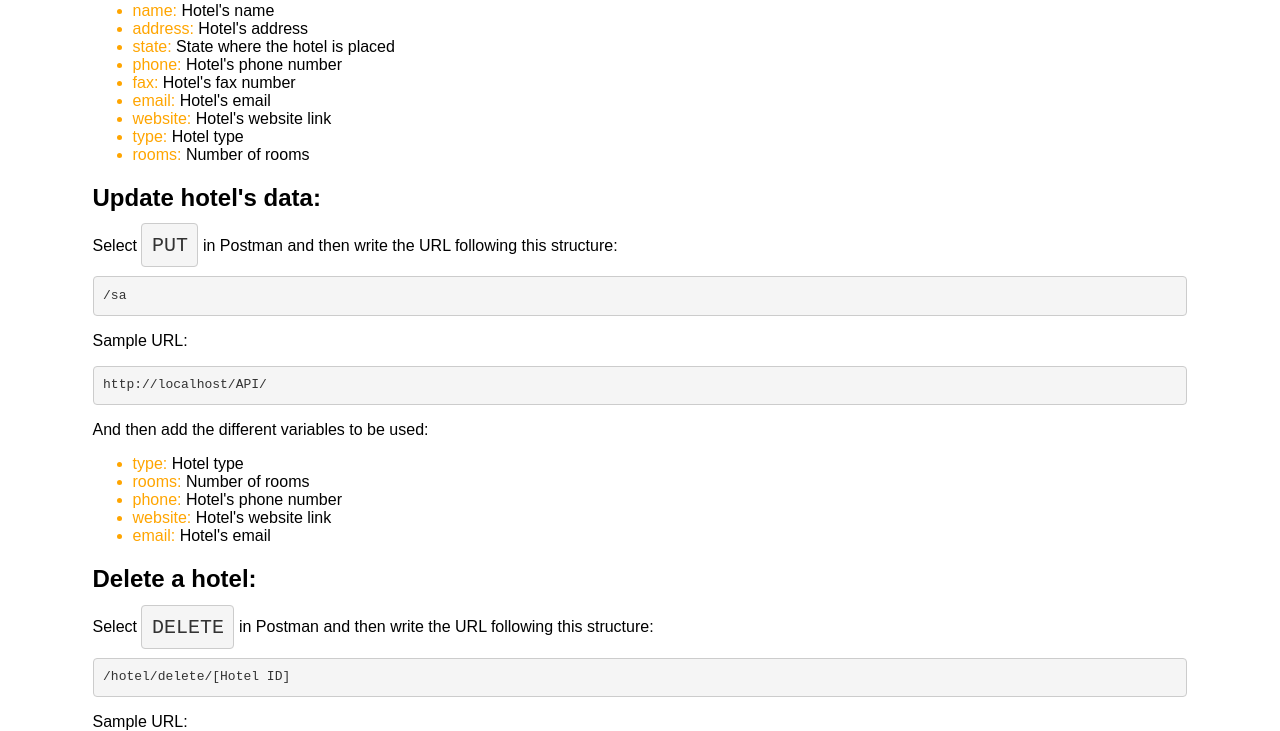
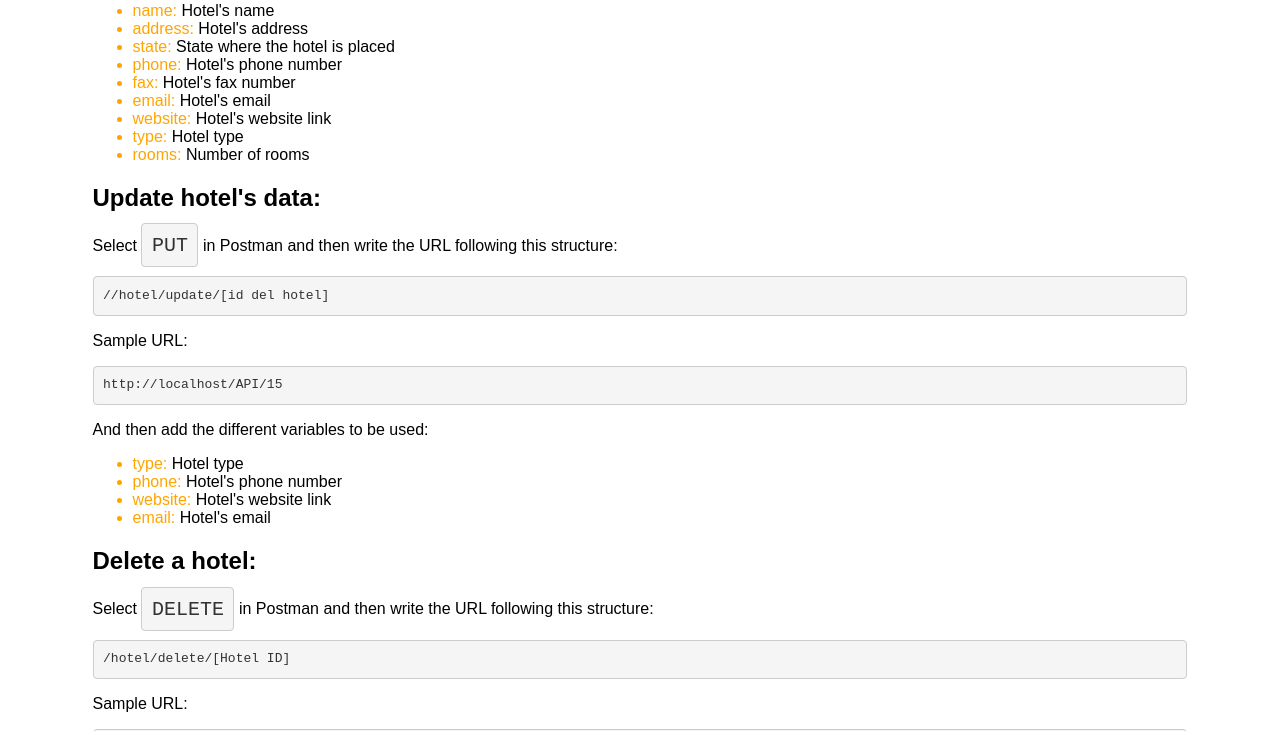
Before and after one commit to leiderp/API, a PHP site: page /index.html in a window 1280 px wide. Shown: the part 2602-3333 px from the top of the page. Run offline with PHP 8.4, Linux system fonts and the light colour scheme.

Commit message:
documentation

```diff
--- a/index.html
+++ b/index.html
@@ -100,13 +100,12 @@
 <!--><!-->
 		<h2>Update hotel's data: </h2>
 		<p id="postt">Select <pre id="post">PUT</pre> in Postman and then write the URL following this structure: </p>
-		<pre id="ejemplo">/sa</pre>
+		<pre id="ejemplo">//hotel/update/[id del hotel]</pre>
 		<p>Sample URL:</p>
-		<p id="ejemplo">http://localhost/API/</p>
+		<p id="ejemplo">http://localhost/API/15</p>
 		<p>And then add the different variables to be used: </p>
 		<ul>
 			<li>type: <p style="display: inline; color: black">Hotel type</p></li>
-			<li>rooms: <p style="display: inline; color: black">Number of rooms</p></li>
 			<li>phone: <p style="display: inline; color: black">Hotel's phone number</p></li>
 			<li>website: <p style="display: inline; color: black">Hotel's website link</p></li>
 			<li>email: <p style="display: inline; color: black">Hotel's email</p></li>
--- a/index.php
+++ b/index.php
@@ -8,7 +8,7 @@
   $app = new \Slim\App;
 
   $app->get('/', function () {
-
+      include 'index.html';
   });
 
 $app->get('/disponibilidad/{dates}', function (Request $request, Response $response) {
```
